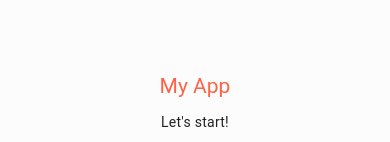
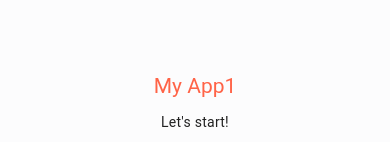
Before and after one commit to anjotadena/BBPegion, a React Native app: screen /StartScreen in a window 390 px wide. Shown: the part 256-398 px from the top of the page. Built offline with nearby package versions, Linux system fonts and the light colour scheme.

Commit message:
Refactor App

```diff
--- a/index.js
+++ b/index.js
@@ -2,8 +2,8 @@
  * @format
  */
 
-import {AppRegistry} from 'react-native';
-import App from './App';
-import {name as appName} from './app.json';
+import { AppRegistry } from 'react-native';
+import { name as appName } from './app.json';
+import App from './src/App';
 
 AppRegistry.registerComponent(appName, () => App);
--- a/src/screens/StartScreen/StartScreen.tsx
+++ b/src/screens/StartScreen/StartScreen.tsx
@@ -16,10 +16,10 @@ type Props = {
   navigation: ProfileScreenNavigationProp;
 };
 
-const StartScreen = ({}: Props): React.ReactNode => {
+const StartScreen = ({}: Props): React.ReactElement => {
   return (
     <Background>
-      <Header>My App</Header>
+      <Header>My App1</Header>
       <Paragraph>Let's start!</Paragraph>
       <Button mode="contained">Login</Button>
       <Button mode="contained">Sign Up</Button>
```
Also changed, not shown: src/App.tsx (renamed from App.tsx, +5 -5 lines), .eslintrc.js, 1 other file (tests, documents, lock files or other folders).
